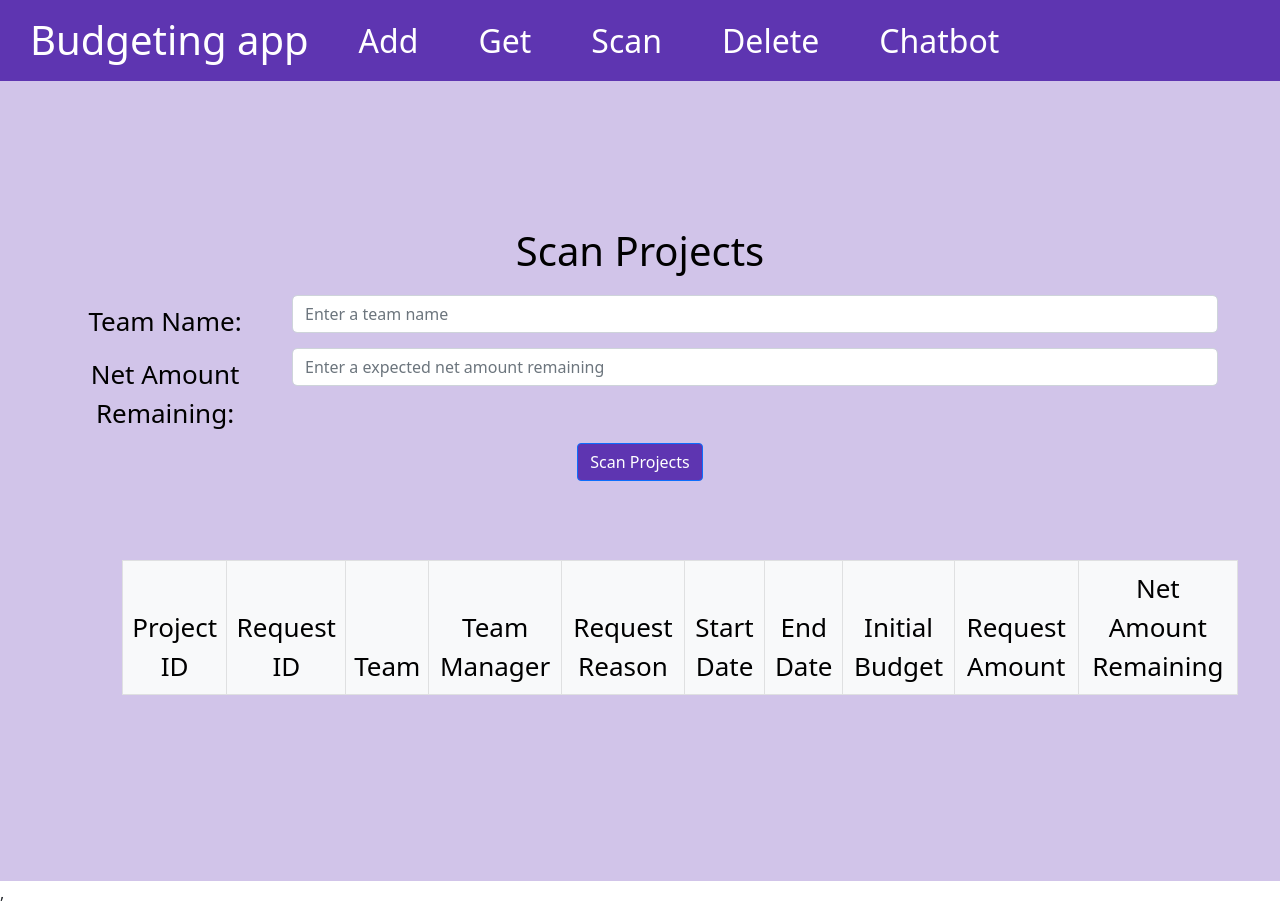
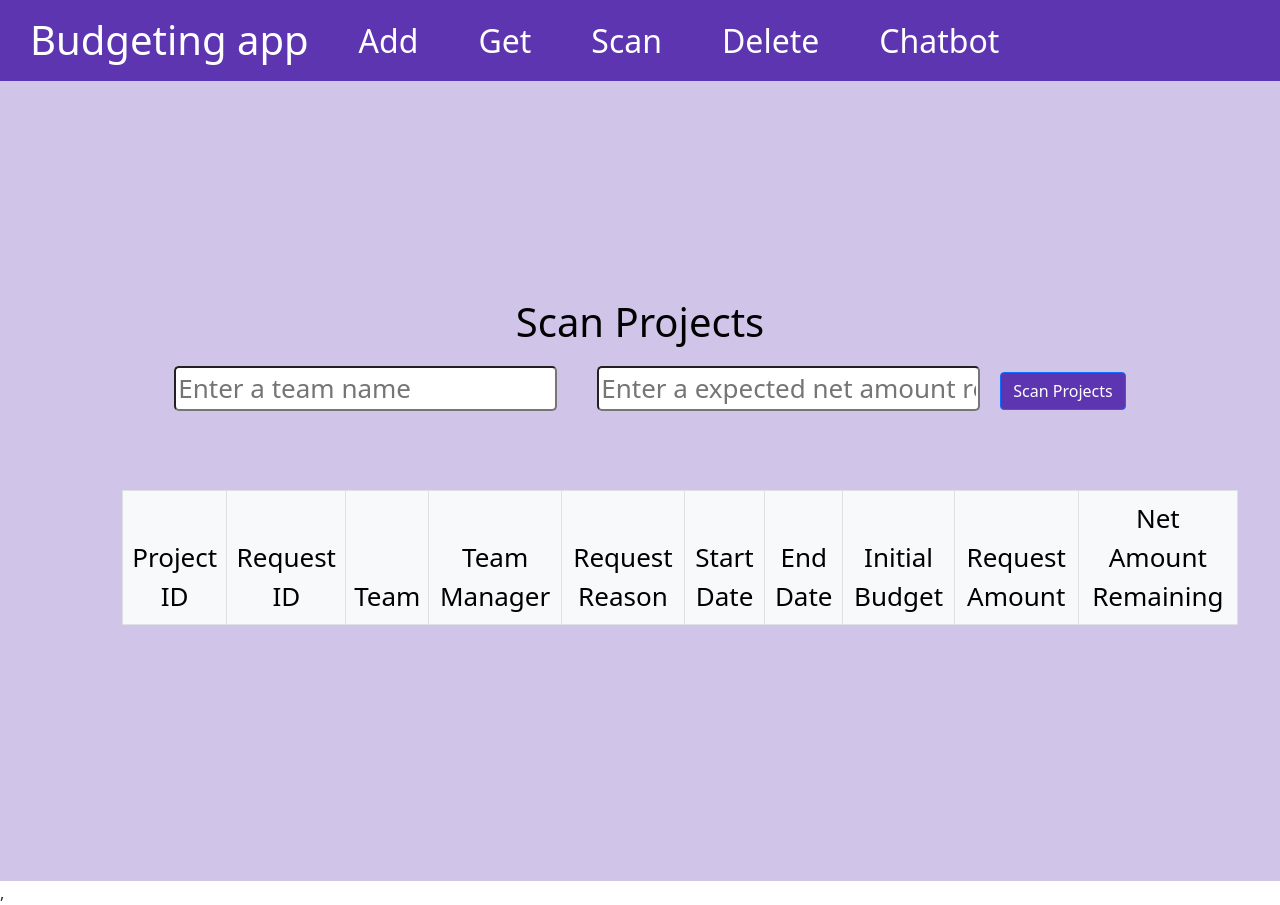
Before and after one commit to LinlinlinlinW/Citi-Budgeting-FE, a React (Create React App) app: page /scan in a window 1280 px wide. Built offline with nearby package versions, Linux system fonts and the light colour scheme.

Commit message:
updated projectScan and projectAdd

```diff
--- a/src/components/ProjectAdd.tsx
+++ b/src/components/ProjectAdd.tsx
@@ -25,7 +25,7 @@ const ProjectAdd: FunctionComponent<AddProjectProps> = () => {
             end_date: end_date,
             initial_budget: initial_budget,
             net_amount_remaining: initial_budget,
-            most_recent_request_amt: 0
+            request_amount: 0
         };
         ProjectService.createProject(project).then(() => {
             setProjectID("");
--- a/src/components/ProjectScan.tsx
+++ b/src/components/ProjectScan.tsx
@@ -21,44 +21,27 @@ const ProjectScan: FunctionComponent<ProjectUpdateItem> = () => {
 
     return <div className="container" style={{marginLeft: "40px", marginRight: "40px",  borderRadius: "5px", color: "#000"}} >
             <h1 className="text-center" style={{color: "#000", marginBottom: "20px"}}>Scan Projects</h1>
-            <form>
-                <div className="form-group row">
-                    <label className="col-sm-2 col-form-label">
-                        Team Name:
-                    </label>
-                    <div className="col-sm-10">
-                        <input
-                            type="text"
+        <div>
+            <input type="text"
                 value={team_name}
-                            className="form-control"
                 placeholder="Enter a team name"
                 onChange={e => setTeamName(e.target.value)}
-                            style={{marginLeft: "20px", marginRight: "20px", borderRadius: "5px"}}
+                style={{marginLeft: "20px", marginRight: "20px",  borderRadius: "5px"}}
             />
-                    </div>
-                </div>
-                <div className="form-group row">
-                    <label className="col-sm-2 col-form-label" >
-                        Net Amount Remaining:
-                    </label>
-                    <div className="col-sm-10">
             <input
                 type="text"
                 value={net_amount_remaining}
-                            className="form-control"
                 placeholder="Enter a expected net amount remaining"
                 onChange={e => setNAR(e.target.value)}
                 style={{marginLeft: "20px", marginRight: "20px",  borderRadius: "5px"}}
             />
-                    </div>
-                </div>
-                <div className="form-group">
+
             <button className="btn btn-primary" onClick={scanProjectsOnClick} style={{backgroundColor: "#5e35b1"}}>
                 Scan Projects
             </button>
         </div>
-            </form>
-            <br/>
+        <br></br>
+        <table style={{borderRadius: "5px"}} className="table table-striped table-light table-bordered table-hover"></table>
             <table style={{marginLeft: "40px", marginRight: "40px", marginTop: "40px", marginBottom: "40px", color: "#000"}} className="table table-striped table-light table-bordered table-hover">
             <thead>
                 <tr>
```
Lines whose indentation alone changed are shown as unchanged.
